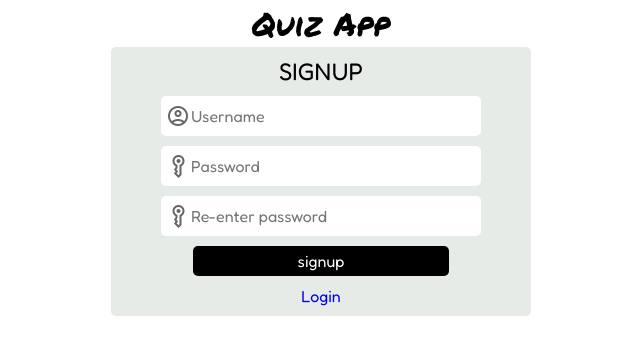
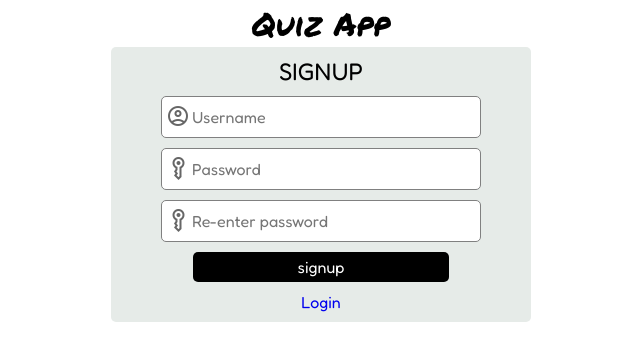
Before and after one commit to saiyanamadala/quiz_app_vue, a Vue app: page /signup in a window 1280 px wide. Shown: the top 360 px of the page, without its empty margins (319-959 px from the left). Built offline with nearby package versions, Linux system fonts and the light colour scheme.

Commit message:
added border color

```diff
--- a/src/components/LoginComponent.vue
+++ b/src/components/LoginComponent.vue
@@ -108,7 +108,7 @@ const onClick = () => {
     padding: 10px;
     padding-left: 30px;
     border-radius: 5px;
-    border: none;
+    border: 1px solid grey;
     font-size: medium;
   }
 
--- a/src/components/SignupComponent.vue
+++ b/src/components/SignupComponent.vue
@@ -104,7 +104,7 @@ const onClick = () => {
     padding: 10px;
     padding-left: 30px;
     border-radius: 5px;
-    border: none;
+    border: 1px solid grey;
     font-size: medium;
   }
 
```
